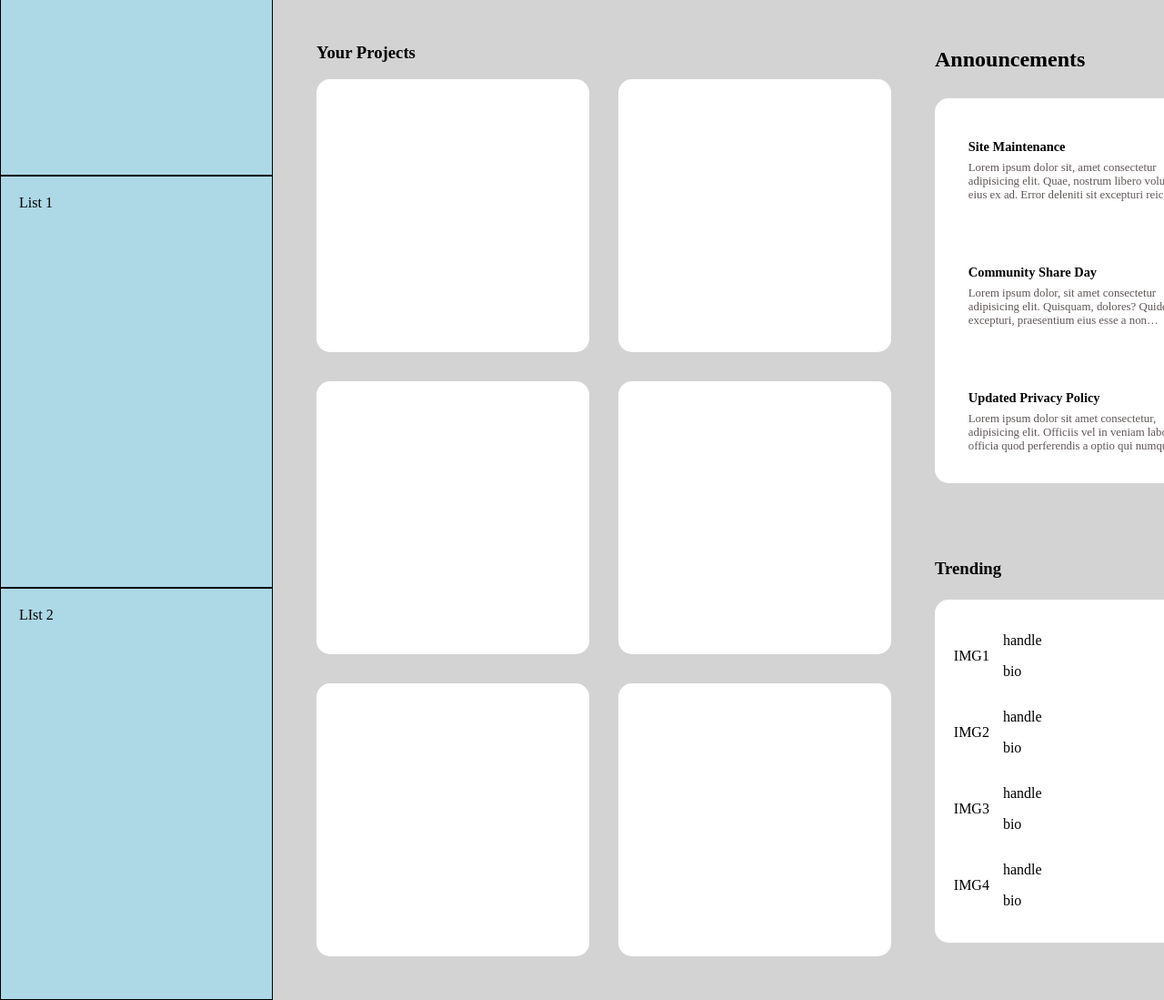
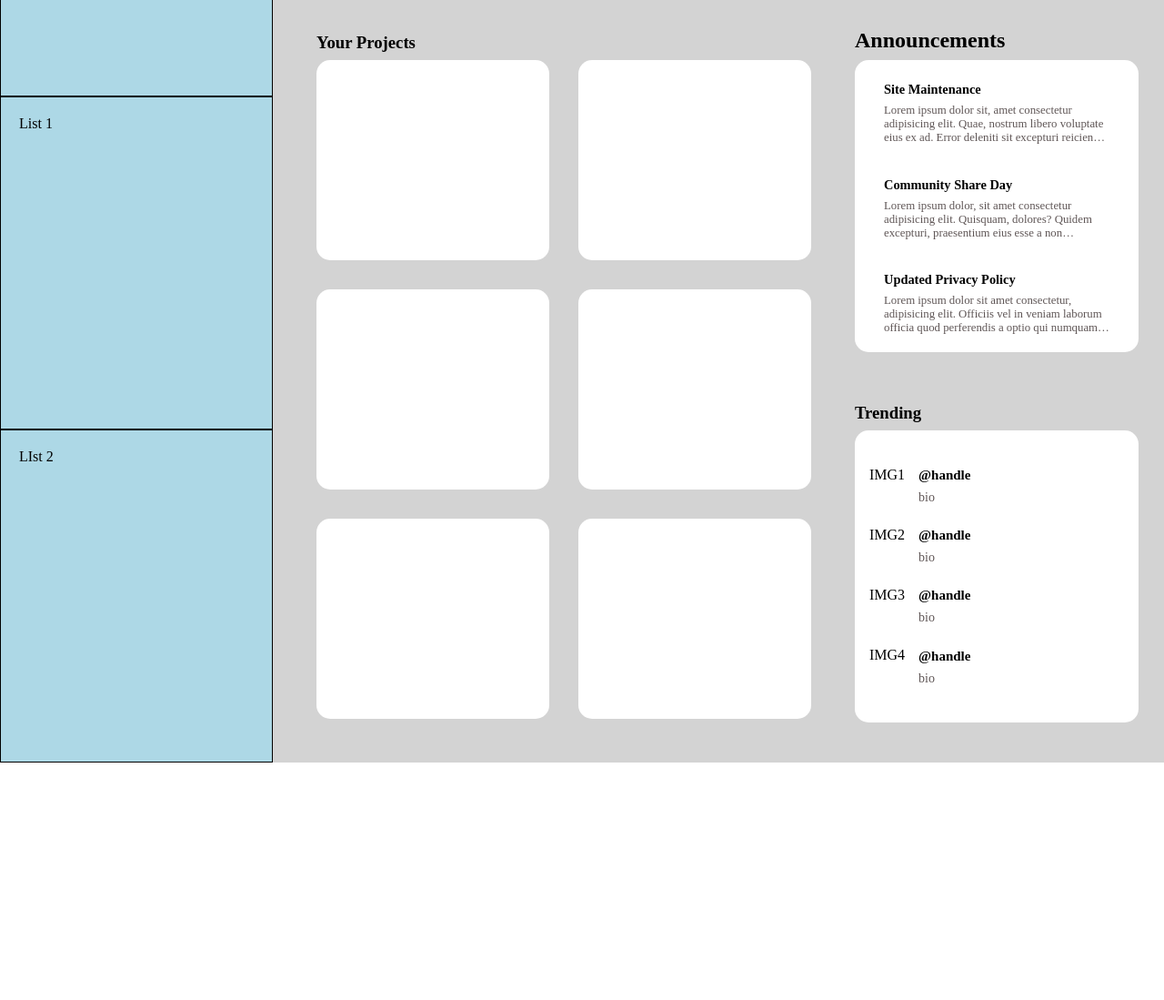
Before and after one commit to Thoss24/admin-dashboard, a plain HTML site: page index.html in a window 1280 px wide. Shown: the part 260-1359 px from the top of the page at 91% size. After the commit the page ends 1098 px from the top, so only its background shows below. Drawn offline with Linux system fonts and the light colour scheme.

Commit message:
trending section layout done

```diff
--- a/index.html
+++ b/index.html
@@ -57,29 +57,29 @@
             <ul class="side-card">
                 <li class="trending-item">
                     <div>IMG1</div>
-                    <div>
-                        <p>handle</p>
+                    <div class="trending-user-info">
+                        <h5>@handle</h5>
                         <p>bio</p>
                     </div>
                 </li>
                 <li class="trending-item">
                     <div>IMG2</div>
-                    <div>
-                        <p>handle</p>
+                    <div class="trending-user-info">
+                        <h5>@handle</h5>
                         <p>bio</p>
                     </div>
                 </li>
                 <li class="trending-item">
                     <div>IMG3</div>
-                    <div>
-                        <p>handle</p>
+                    <div class="trending-user-info">
+                        <h5>@handle</h5>
                         <p>bio</p>
                     </div>
                 </li>
                 <li class="trending-item">
                     <div>IMG4</div>
-                    <div>
-                        <p>handle</p>
+                    <div class="trending-user-info">
+                        <h5>@handle</h5>
                         <p>bio</p>
                     </div>
                 </li>
--- a/style.css
+++ b/style.css
@@ -59,13 +59,18 @@ body {
 
 .project-section {
     display: grid;
-    grid-template-columns: repeat(2, minmax(300px, 1fr));
-    grid-auto-rows: 300px;
+    grid-template-columns: repeat(2, minmax(220px, 1fr));
+    grid-auto-rows: 220px;
     gap: 2rem 2rem;
 }
 
 .project-view {
     grid-area: project;
+}
+
+.project-view > h3 {
+    margin-top: 0.5rem;
+    margin-bottom: 0.5rem;
 }
 
 .project {
@@ -82,8 +87,9 @@ body {
     flex-direction: column;
     text-align: start;
     border-radius: 15px;
-    padding: 1.3rem;
+    padding: 1rem;
     background-color: white;
+    margin: 0;
 }
 
 .side-content-announcement {
@@ -94,10 +100,12 @@ body {
 .announcement-item > h5 {
     font-size: 0.9rem;
     margin-bottom: 0.5em;
+    margin-top: 0;
 }
 
 .announcement-item > p {
     margin-top: 0.25em;
+    margin-bottom: 0.25em;
     color: rgba(95, 86, 86, 1);
     font-size: 0.8rem;
     display: -webkit-box;
@@ -107,7 +115,8 @@ body {
 }
 
 .side-content-announcement > h3 {
-    margin-bottom: 0.8rem;
+    margin-top: 0.2rem;
+    margin-bottom: 0.5rem;
     font-size: 1.5rem;
 }
 
@@ -116,6 +125,8 @@ body {
     padding: 1rem;
     list-style: none;
     cursor: pointer;
+    padding-bottom: 0.5rem;
+    margin-top: 0.5rem;
 }
 
 .announcement-item:first-child {
@@ -135,7 +146,8 @@ body {
 }
 
 .side-content-trending > h3 {
-    margin-bottom: 0.4rem;
+    margin-top: 0.5rem;
+    margin-bottom: 0.5rem;
 }
 
 .trending-item:first-child {
@@ -149,10 +161,23 @@ body {
    cursor: pointer;
 }
 
-.trending-item > p {
-    margin-top: 0.25em;
+.trending-user-info {
+   display: flex;
+   flex-direction: column;
+}
+
+.trending-user-info > p {
+    margin-top: 0;
+    margin-bottom: 0;
     color: rgba(95, 86, 86, 1);
-    font-size: 0.8rem;
+    font-size: 14px;
+}
 
+.trending-user-info > h5 {
+    margin-bottom: 0.5rem;
+    font-size: 15px;
+}
 
+.trending-item:last-child {
+    margin-bottom: 1.5rem;
 }
```
